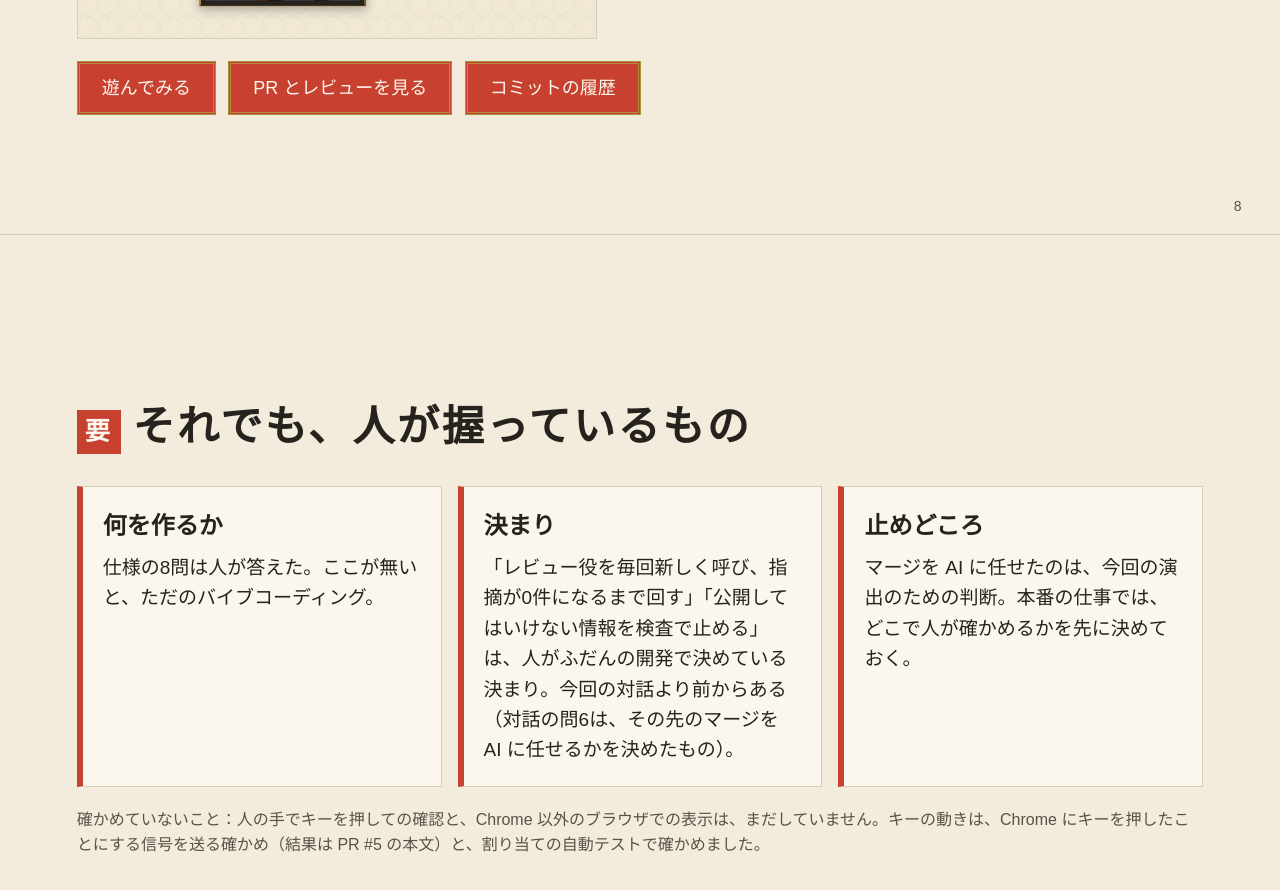
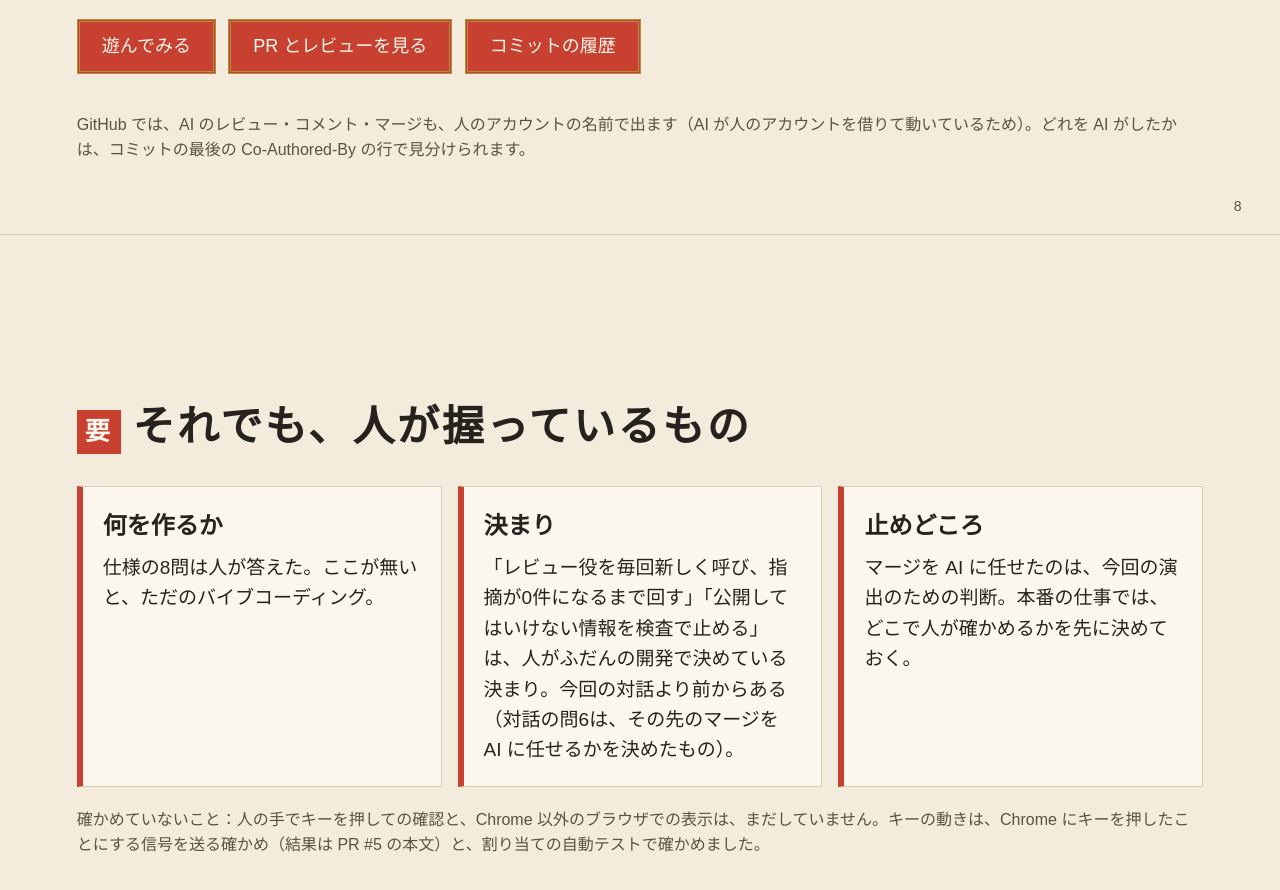
Before and after one commit to kotaroyatabe0235/ai-driven-dev-demo, a plain HTML site: page slides/index.html in a window 1280 px wide. Shown: the part 6241-7131 px from the top of the page. Drawn offline with Linux system fonts and the light colour scheme.

Commit message:
スライド8: GitHub では AI の操作も人のアカウント名で出ると断る
レビュー指摘（第1回・[imo]）: リンク先では、レビュー・マージがすべて人のアカウント名で表示され、「AI がした」と聞いた人が混乱する
レビュー: https://github.com/kotaroyatabe0235/ai-driven-dev-demo/pull/5#pullrequestreview-6039356467
対応: ボタンの下に、人のアカウントで動いていることと、Co-Authored-By で見分けられることを書いた

Co-Authored-By: Claude Opus 5.5 <noreply@anthropic.com>
Claude-Session: https://claude.ai/code/session_01EU6qmKj4prBQFsVDdfT4kr

```diff
--- a/slides/index.html
+++ b/slides/index.html
@@ -226,6 +226,7 @@
     <a class="btn" href="https://github.com/kotaroyatabe0235/ai-driven-dev-demo/pulls?q=is%3Apr">PR とレビューを見る</a>
     <a class="btn" href="https://github.com/kotaroyatabe0235/ai-driven-dev-demo/commits/main">コミットの履歴</a>
   </p>
+  <p class="small">GitHub では、AI のレビュー・コメント・マージも、人のアカウントの名前で出ます（AI が人のアカウントを借りて動いているため）。どれを AI がしたかは、コミットの最後の Co-Authored-By の行で見分けられます。</p>
   <span class="no">8</span>
 </section>
 
```
